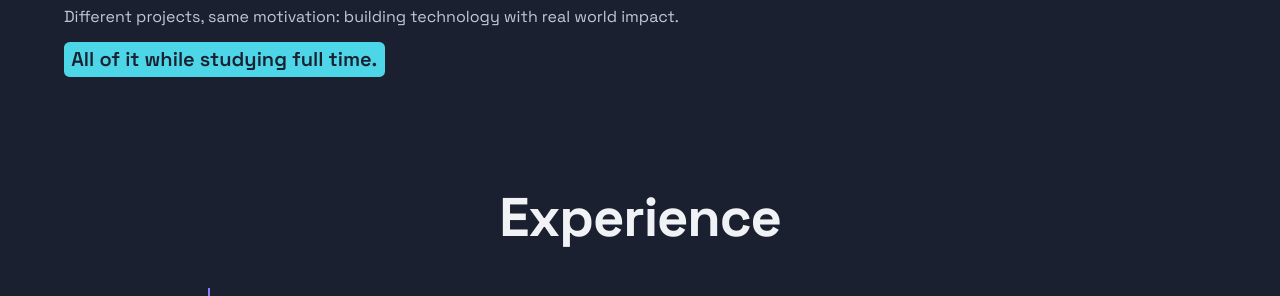
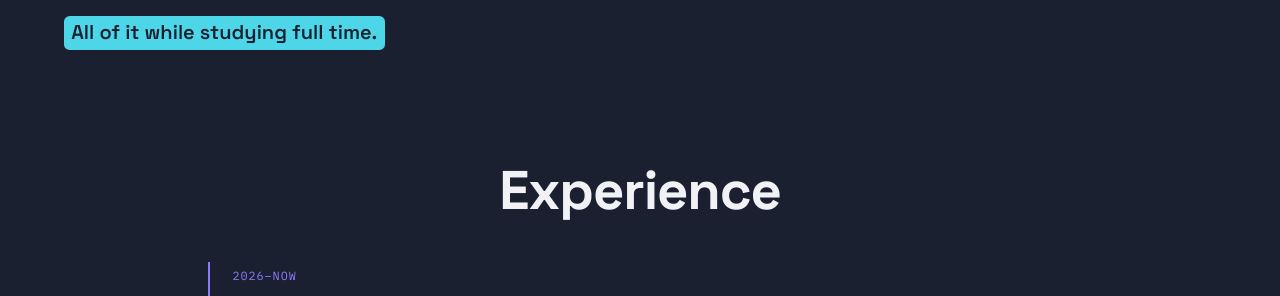
Before and after one commit to Elliotwhoisalsobo/Portfolio, a plain HTML site: page index.html in a window 1280 px wide. Shown: the part 804-1100 px from the top of the page. Drawn offline with nearby package versions, Linux system fonts and the light colour scheme.

Commit message:
Verwijder slotzin uit profieltekst

```diff
--- a/index.html
+++ b/index.html
@@ -77,8 +77,6 @@
               professionals.
             </p>
             <p>
-              Different projects, same motivation: building technology with
-              real world impact.<br>
               <span class="about-punch punch-marker">All of it while studying full time.</span>
             </p>
           </div>
```
